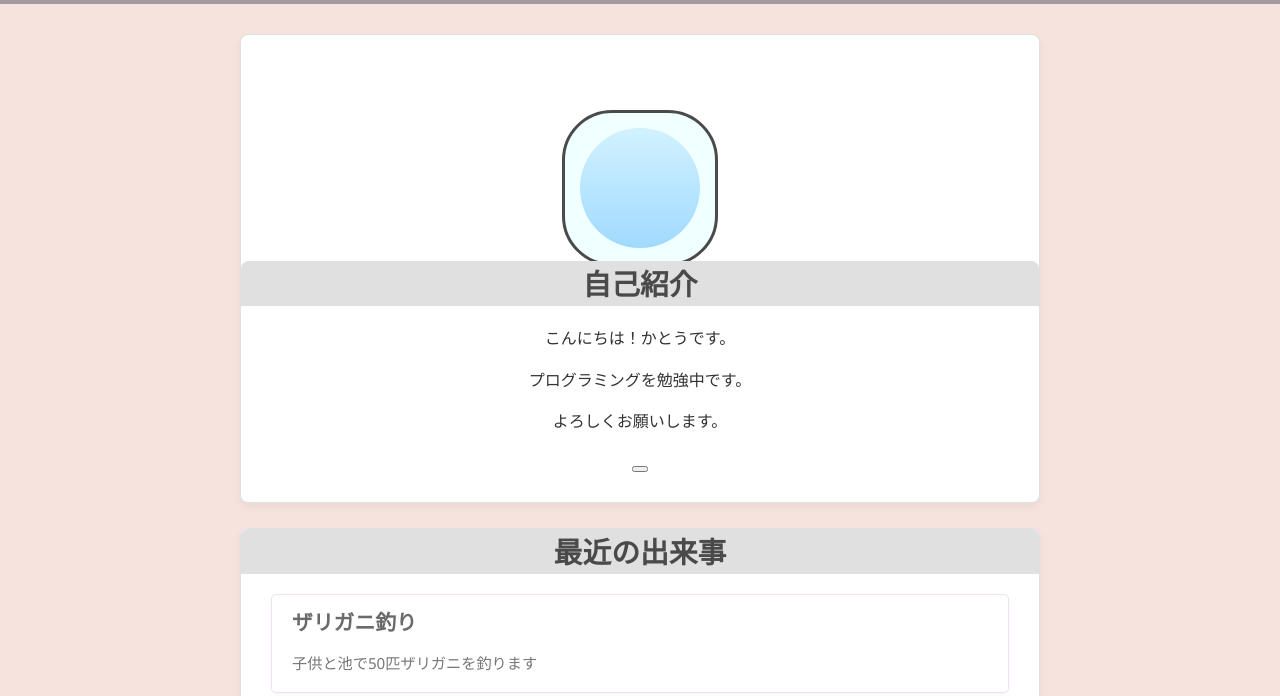
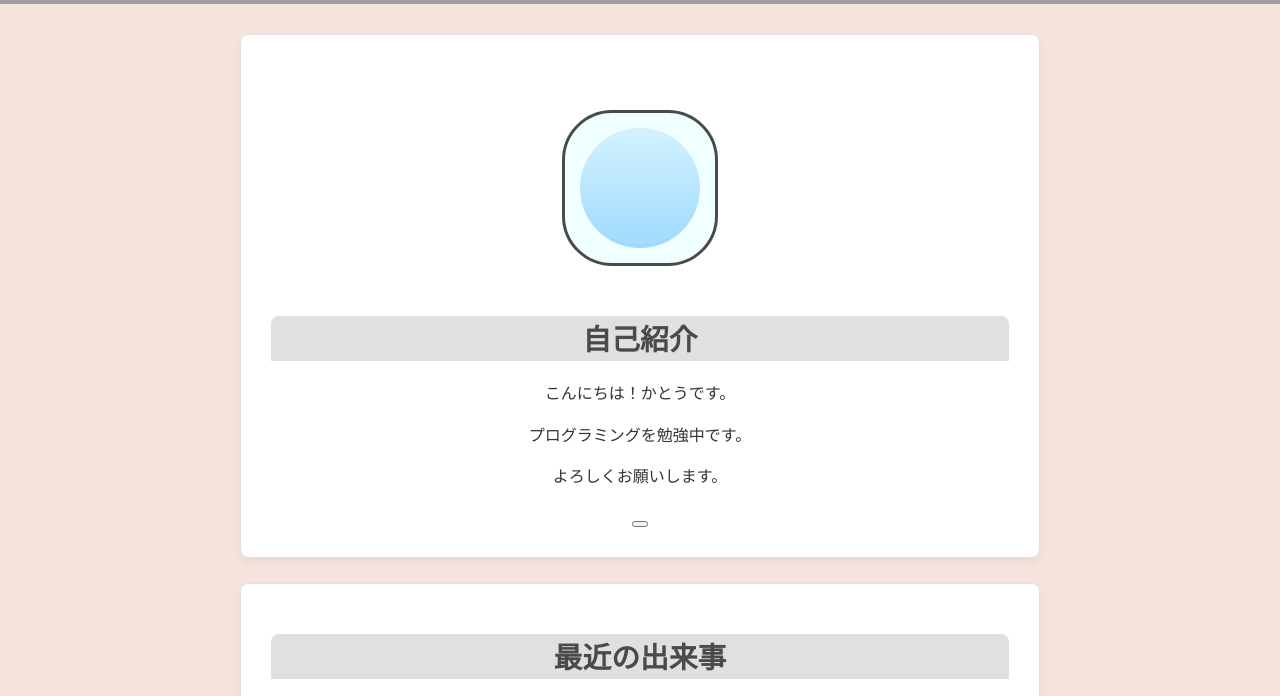
Before and after one commit to joso0826/portfolio, a plain HTML site: page index.html in a window 1280 px wide. Shown: the part 62-758 px from the top of the page. Drawn offline with Linux system fonts and the light colour scheme.

Commit message:
バランスの修正

```diff
--- a/style.css
+++ b/style.css
@@ -41,8 +41,8 @@ section{
 section h2{
     background-color: #e0e0e0;
     color: #4a4a4a;
-    padding: 10px 15px;
-    margin: -25px -30px 20px;
+    padding: 10px 0;
+    margin: 25px 0 20px;
     border-top-left-radius: 8px;
     border-top-right-radius: 8px;
     text-align: center;
@@ -59,7 +59,7 @@ section h2{
     height: 150px;
     background-color: azure;
     border-radius: 50px;
-    margin: 50px auto 20px;
+    margin: 50px auto 50px;
     display: flex;
     justify-content: center;
     align-items: center;
```
